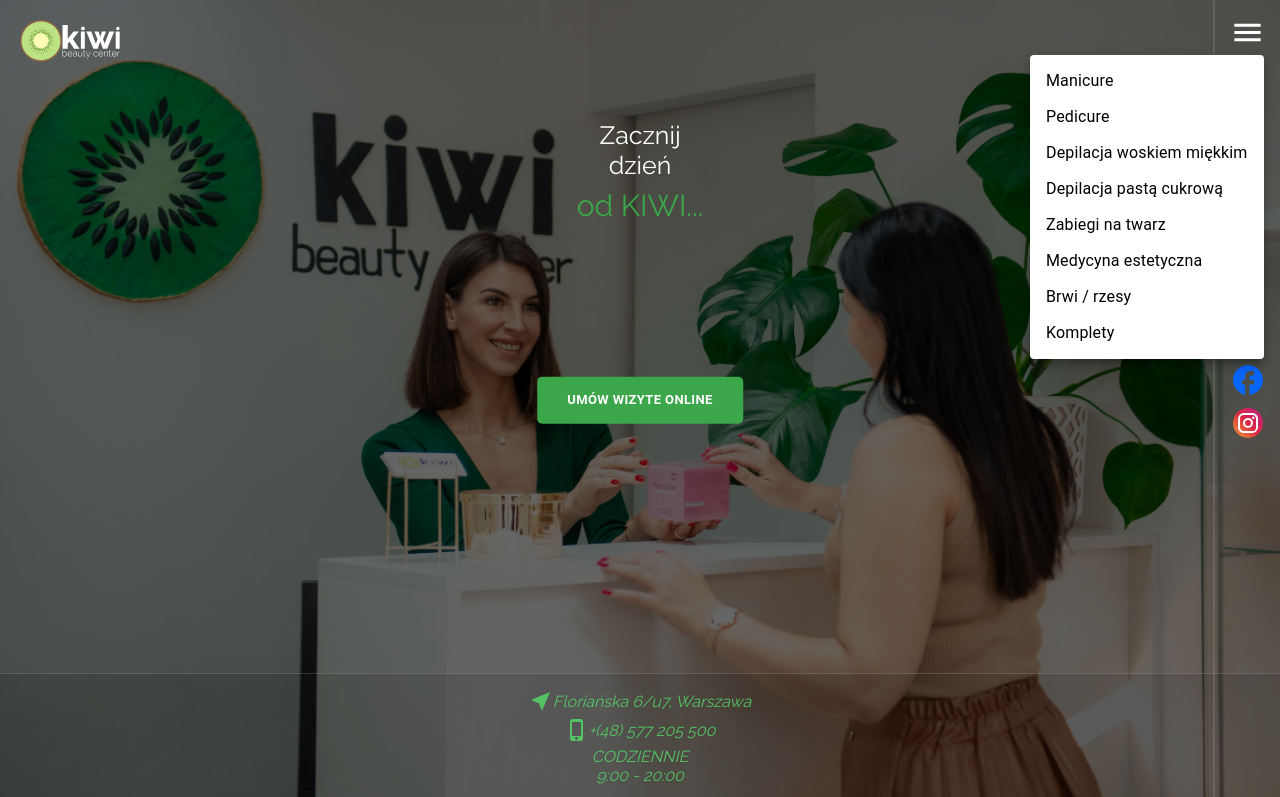
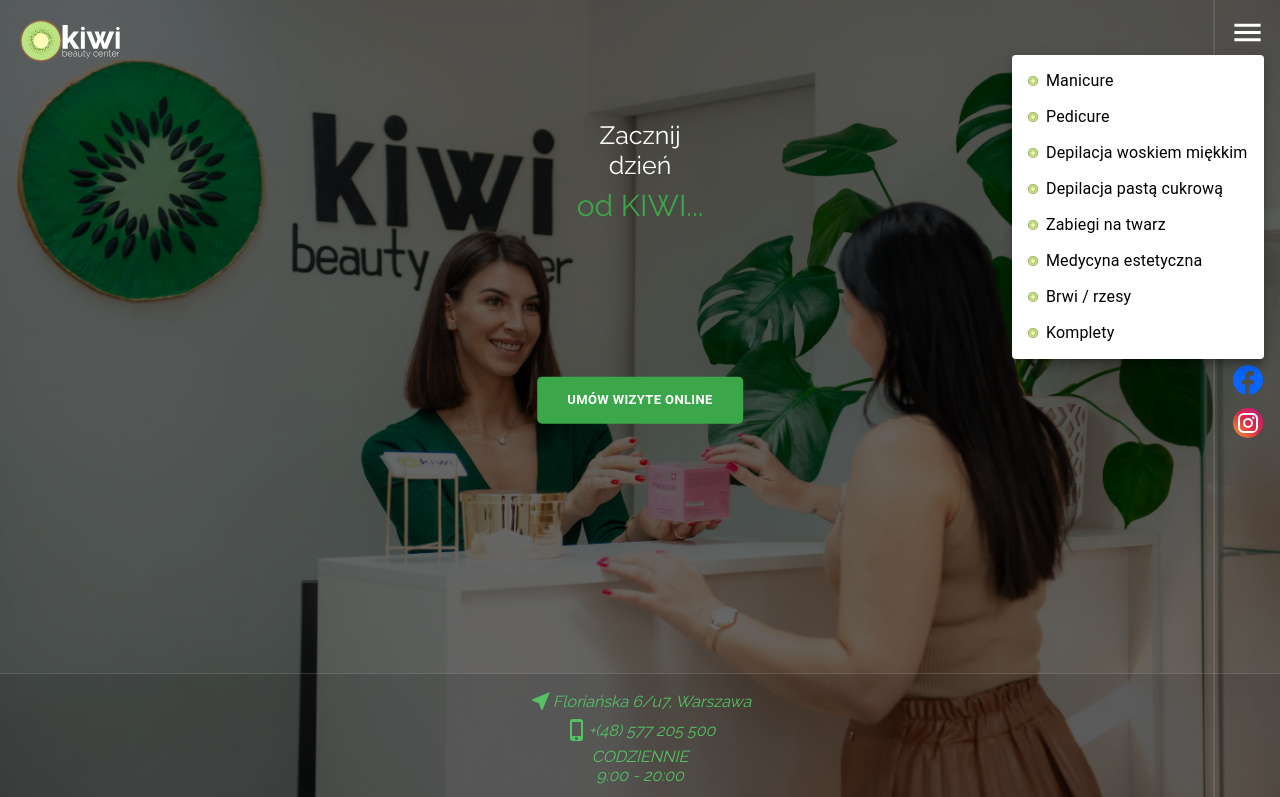
Before and after one commit to vomarchuk/kiwi-astro, an Astro site: page / in a window 1280 px wide. Both pictures are taken after a click on the button "account of current user". Shown: the top 797 px of the page. Built offline with nearby package versions, Linux system fonts and the light colour scheme; Astro itself is replaced by a stand-in of ours; some packages are replaced by stand-ins of ours; no server answers.

Commit message:
add icon in nav Bar

```diff
--- a/src/components/Sidebar/Sidebar.tsx
+++ b/src/components/Sidebar/Sidebar.tsx
@@ -10,13 +10,11 @@
   Drawer,
 } from "@mui/material";
 import MenuIcon from "@mui/icons-material/Menu";
-import { LogoType } from "../LogoType/LogoType";
 import { PAGES } from "../../constants/PAGES";
 import { Link } from "@tanstack/react-router";
-import { SocialList } from "../SocialList/SocialList";
+
 const Sidebar = () => {
   const [anchorElNav, setAnchorElNav] = useState<null | HTMLElement>(null);
-  const [open, setOpen] = useState(false);
   const handleCloseNavMenu = () => setAnchorElNav(null);
   const handleOpenNavMenu = (event: React.MouseEvent<HTMLElement>) =>
     setAnchorElNav(event.currentTarget);
@@ -63,13 +61,22 @@
             onClose={handleCloseNavMenu}
           >
             {PAGES.map((page) => (
-              <MenuItem key={page.id} onClick={handleCloseNavMenu}>
-                <LinkStyled to={`/services?id=${page.id}`}>
+              <LinkStyled key={page.id} to={`/services?id=${page.id}`}>
+                <MenuItem onClick={handleCloseNavMenu}>
+                  <img
+                    src="/favicon.svg"
+                    alt="favicon"
+                    style={{
+                      width: "10px",
+                      height: "10px",
+                      marginRight: "8px",
+                    }}
+                  />
                   <Typography sx={{ textAlign: "center" }}>
                     {page.name}
                   </Typography>
-                </LinkStyled>
-              </MenuItem>
+                </MenuItem>
+              </LinkStyled>
             ))}
           </Menu>
         </Box>
@@ -80,6 +87,7 @@
 
 export default Sidebar;
 const LinkStyled = styled(Link)`
+  outline: 1px solid red;
   text-decoration: none;
   color: black;
 `;
```
